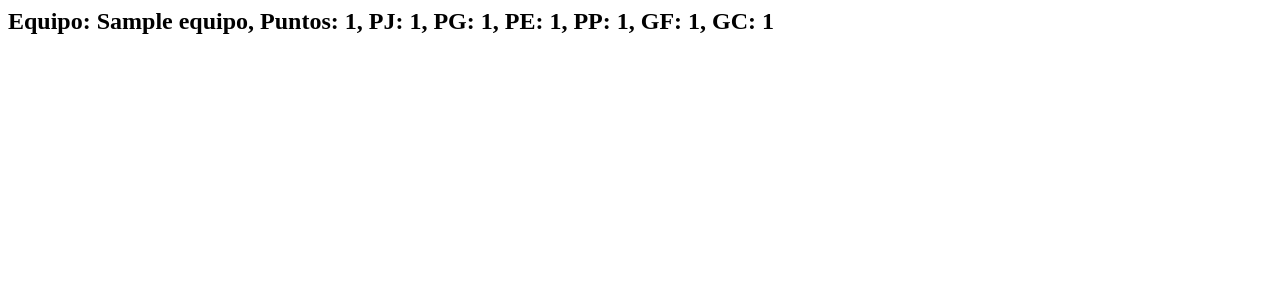
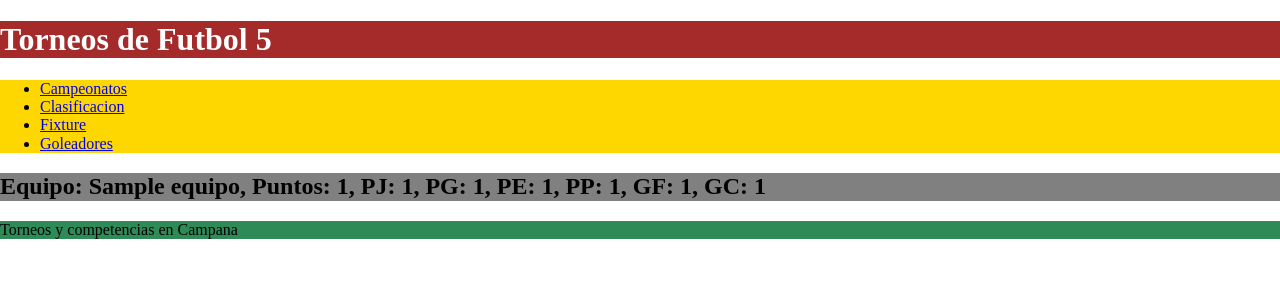
Before and after one commit to 4ndroid3/torneo_futbol, a Django app: page /campeonato/1/clasificacion/ in a window 1280 px wide. Shown: the top 300 px of the page. Run offline with Django 3.2, Linux system fonts and the light colour scheme; tables that the repository leaves empty hold one stand-in row (values such as "Sample post").

Commit message:
se modifican templates

```diff
--- a/campeonato/templates/campeonato/campeonato_detail.html
+++ b/campeonato/templates/campeonato/campeonato_detail.html
@@ -1 +1,2 @@
-<h1>Torneo {{object}}</h1>
+{% extends "inicio/index.html" %}
+{% load static %}
--- a/campeonato/templates/campeonato/clasificacion_list.html
+++ b/campeonato/templates/campeonato/clasificacion_list.html
@@ -1,3 +1,6 @@
+{% extends "inicio/base.html" %}
+{% load static %}
+{% block content %}
 {%for x in object_list%}
 <h2>
     Equipo: {{ x }},
@@ -10,3 +13,4 @@
     GC: {{ x.goles_contra }}
 </h2>
 {%endfor%}
+{% endblock %}
--- a/campeonato/templates/inicio/base.html
+++ b/campeonato/templates/inicio/base.html
@@ -13,6 +13,16 @@
     <div style="background-color: brown;">
         <h1>Torneos de Futbol 5</h1>
     </div>
+    <div style="background-color: gold;">
+        <nav>
+            <ul>
+                <li><a href="campeonato/1">Campeonatos</a></li>
+                <li><a href="campeonato/1/clasificacion/">Clasificacion</a></li>
+                <li><a href="campeonato/1/fixture/">Fixture</a></li>
+                <li><a href="campeonato/1/goleadores/">Goleadores</a></li>
+            </ul>
+        </nav>
+    </div>
     <div style="background-color: grey;">
         <!-- Contenido Dinamico -->
         {% block content %}
@@ -20,6 +30,13 @@
         {% endblock %}
         <!-- Fin del contenido Dinamico -->
     </div>
+    <div style="background-color: seagreen;">
+        <footer>
+            <p>
+                Torneos y competencias en Campana
+            </p>
+        </footer>
+    </div>
 
 </body>
 </html>
--- a/campeonato/templates/inicio/index.html
+++ b/campeonato/templates/inicio/index.html
@@ -1,5 +1,7 @@
 {% extends "inicio/base.html" %}
 {% load static %}
 {% block content %}
+    <h1>Torneos en curso:</h1>
+    <h1>Torneo {{object}}</h1>
 
 {% endblock %}
--- a/campeonato/views.py
+++ b/campeonato/views.py
@@ -8,17 +8,10 @@ from django.views.generic import DetailView
 # Project Imports
 from campeonato.models import Clasificacion, Campeonato
 
-def index(request):
-
-    context = {
-
-    }
-
-    return render(request, 'inicio/index.html', context)
-
 class CampeonatoList(DetailView):
     """ Lista la tabla de clasificacion del campeonato"""
     model = Campeonato
+    template_name = 'campeonato/templates/inicio/index.html'
 
 class ClasificacionList(ListView):
     """ Lista la tabla de clasificacion del campeonato"""
--- a/torneo_futbol/urls.py
+++ b/torneo_futbol/urls.py
@@ -12,7 +12,6 @@ from campeonato import views
 
 urlpatterns = [
     path('admin/', admin.site.urls),
-    path('', views.index),
     path('campeonato/', include('campeonato.urls')),
 ]
 
```
